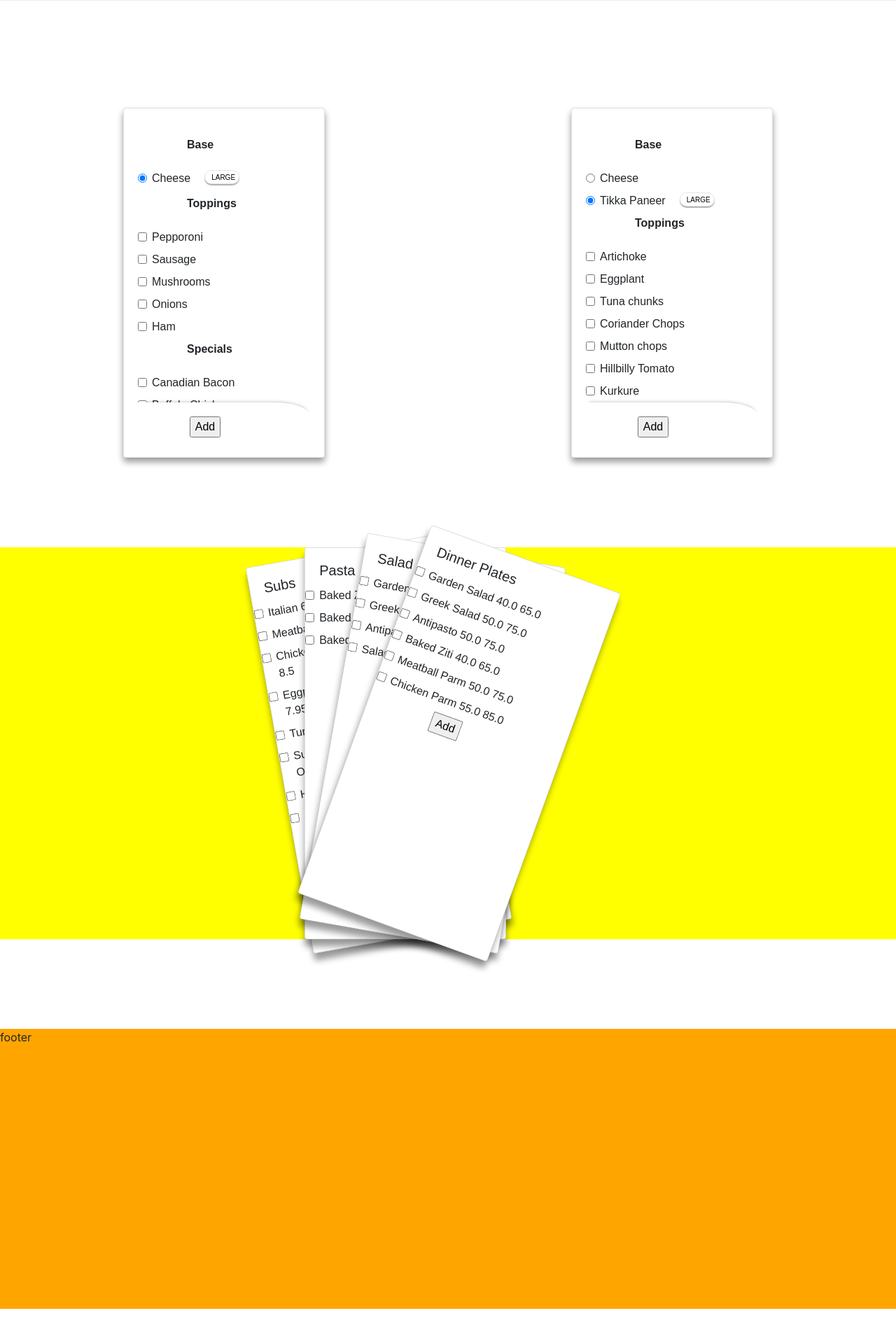
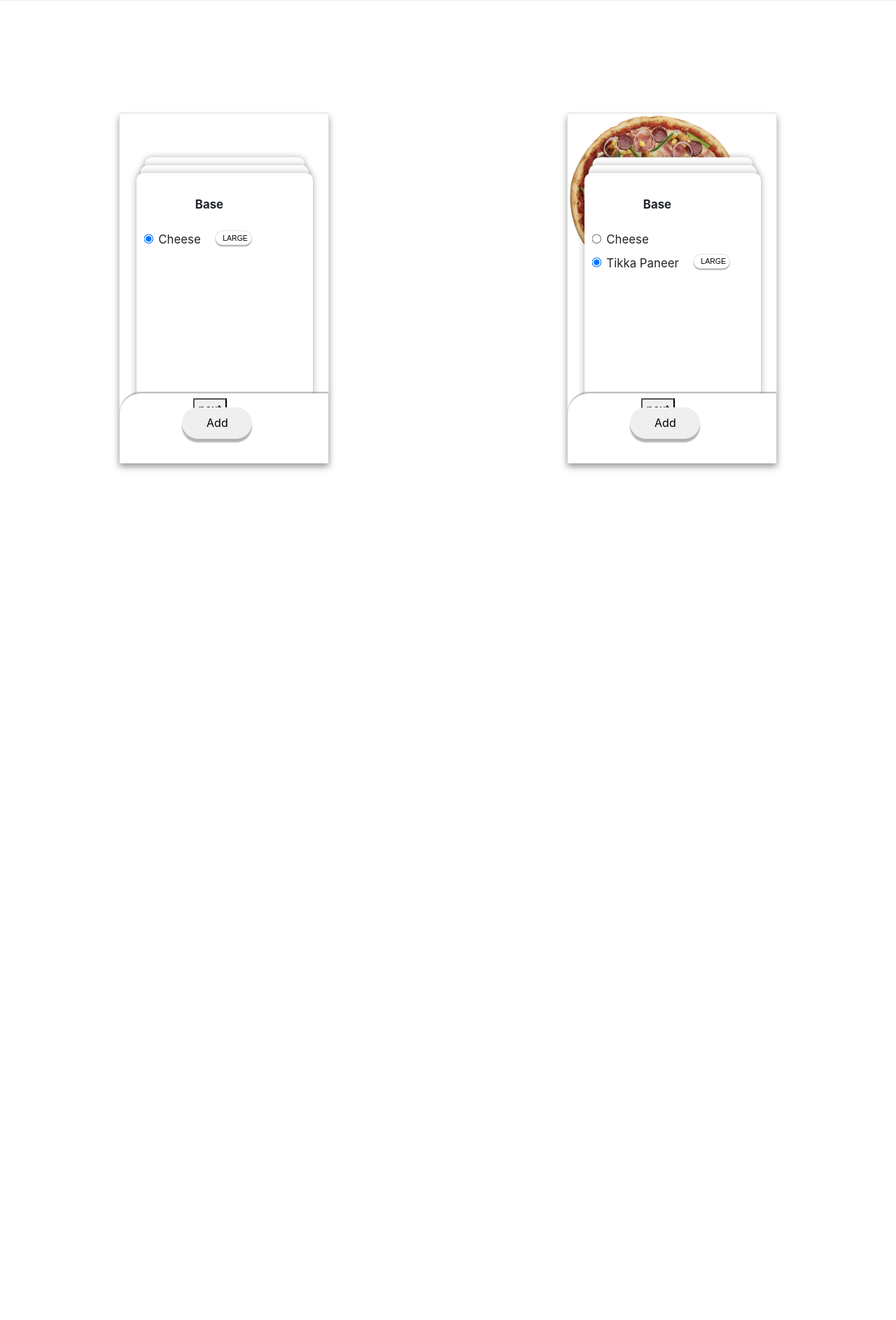
Before and after one commit to Chipsetjunkie/pzdj-live, a Django app: page / in a window 1280 px wide. Shown: the part 441-2327 px from the top of the page at 70% size. After the commit the page ends 1113 px from the top, so only its background shows below. Run offline with Django 3.2, Linux system fonts and the light colour scheme; a user stored in the database is signed in; data comes from the database, SQL or seed files in the repository; both versions use the stored data as it was after the commit; data that the repository does not hold is empty; some libraries are stand-ins or nearby versions.

Commit message:
Maincard ainmation done!

```diff
--- a/orders/static/orders/scripts/animate.js
+++ b/orders/static/orders/scripts/animate.js
@@ -1,28 +1,36 @@
 document.addEventListener("DOMContentLoaded", () => {
 
-    document.querySelector("#Other-items").onmouseover = () => {
+    st = document.querySelectorAll(".mini-cards");
 
-        document.querySelector("#Sub-card").style.marginLeft = "3%";
-        document.querySelector("#Sub-card").style.transform = "rotateZ(0)";
-        document.querySelector("#Pasta-card").style.marginLeft = "27%";
-        document.querySelector("#Pasta-card").style.transform = "rotateZ(0)";
-        document.querySelector("#Salad-card").style.marginLeft = "51%";
-        document.querySelector("#Salad-card").style.transform = "rotateZ(0)";
-        document.querySelector("#Dinner-card").style.marginLeft = "75%";
-        document.querySelector("#Dinner-card").style.transform = "rotateZ(0)";
+    let reg_stack=[...st][0];
+    let sci_stack=[...st][1];
+
+
+    [...reg_stack.children].forEach(i => {
+        reg_stack.prepend(i)
+      });
+
+    [...sci_stack.children].forEach(i => {
+          sci_stack.prepend(i)
+        });
+
+    document.querySelector(".reg-next").onclick= () => {
+          card = reg_stack.lastElementChild;
+          card.style.animation= "shuffle 600ms";
+          setTimeout(() =>{
+              card.style.animation= "";
+              reg_stack.prepend(card)
+          },600)
 
     }
 
-    document.querySelector("#Other-items").onmouseout = () => {
-
-        document.querySelector("#Sub-card").style.marginLeft = "31%";
-        document.querySelector("#Sub-card").style.transform = "rotateZ(-10deg)";
-        document.querySelector("#Pasta-card").style.marginLeft = "34%";
-        document.querySelector("#Pasta-card").style.transform = "rotateZ(0)";
-        document.querySelector("#Salad-card").style.marginLeft = "37%";
-        document.querySelector("#Salad-card").style.transform = "rotateZ(10deg)";
-        document.querySelector("#Dinner-card").style.marginLeft = "40%";
-        document.querySelector("#Dinner-card").style.transform = "rotateZ(20deg)";
+    document.querySelector(".sci-next").onclick= () => {
+          card = sci_stack.lastElementChild;
+          card.style.animation= "shuffle 600ms";
+          setTimeout(() =>{
+              card.style.animation= "";
+              sci_stack.prepend(card);
+          },600)
 
     }
 
--- a/orders/static/orders/styling/main.css
+++ b/orders/static/orders/styling/main.css
@@ -1,6 +1,8 @@
 b{
   margin-left: 50px;
 }
+
+
 
 #cart-section{
   margin-top: 2%;
@@ -9,10 +11,9 @@ b{
 
 
 #pizza-items{
-  margin-top: 12%;
-  display:flex;
+  display: flex;
   flex-direction: row;
-  justify-content:space-around;
+  justify-content: space-around;
 
 }
 
@@ -26,13 +27,24 @@ b{
 }
 
 #Pizza-card{
+  display: grid;
+  grid-template-rows: 50px 350px 100px;
   box-shadow: 0 6px 10px 0px rgba(0,0,0,0.4);
+  width: 300px;
   height: 500px;
+  margin-top: 10%;
+  margin-bottom: 10%;
+
 }
 
 #Sicillian-card{
-    box-shadow: 0 6px 10px 0px rgba(0,0,0,0.4);
-    height: 500px;
+  display: grid;
+  grid-template-rows: 50px 350px 100px;
+  box-shadow: 0 6px 10px 0px rgba(0,0,0,0.4);
+  width: 300px;
+  height: 500px;
+  margin-top: 10%;
+  margin-bottom: 10%;
 }
 
 #Sub-card{
@@ -82,9 +94,15 @@ b{
 }
 
 #submit{
+  border:0;
+  height: 45px;
+  width:100px;
+  border-radius: 50px;
   position:relative;
   top:20%;
   left:30%;
+  box-shadow: 0 5px 2px 0 rgba(0,0,0,0.3);
+
 }
 
 .nav-contents{
@@ -155,45 +173,77 @@ b{
 
 }
 
-.card-body{
-  font-family: sans-serif;
-}
-
-.card-bodyarea{
-    padding: 20px;
-    padding-right: 0;
-    height: 400px;
-    overflow-y: hidden;
-
-}
-
-.card-bodyarea:hover{
-  overflow-y: auto;
-}
 
 .options{
   display: flex;
   justify-content:flex-start;
 
 }
+/* Main Card Control*/
+.cardhead{
+}
+
+.cardbody{
+  padding: 10%;
+}
+
+.mini-cards{
+  display:grid;
+  height: 350px;
+
+}
+
+.minicard{
+    margin-top: 5%;
+    position: absolute;
+    width: 100%;
+    max-width: 240px;
+    height: 350px;
+    border-radius: 10px;
+    box-shadow: 0 0 10px 0 rgba(0,0,0,0.3);
+    background: white;
+    padding-left: 10%;
+    padding-top: 10%;
+    transition:transform 200ms;
+}
+
+.cardfooter{
+    z-index:50;
+    background: white;
+    border-top-left-radius: 30px;
+    box-shadow: 0 -2px 2px 0 rgba(0,0,0,0.3);
+}
+
+
+
+.minicard:nth-last-child(3){
+    transform: translate(0,-40px) scale(0.95);
+    z-index:2;
+}
+.minicard:nth-last-child(2){
+    transform: translate(0,-20px) scale(1);
+    z-index:3;
+}
+.minicard:nth-last-child(1){
+    transform:  scale(1.05);
+    z-index:4;
+
+}
+
+
+/* checkbox scroll fix*/
+
 .menu{
   display: flex;
   flex-direction: row;
 }
 
-.custom-card-footer{
-  padding-left: 0;
-  width: 100%;
-  height: 100px;
-  box-shadow: 0 -5px 5px -5px rgba(0,0,0,0.3);
-  border-top-right-radius: 20%;
-}
-
-/* button design*/
-
 .menu-input{
   position:relative;
 }
+
+
+/* Large button design*/
 
 .size-button {
   position: relative;
@@ -216,7 +266,6 @@ b{
   left:10px;
   top:3px;
   color:black;
-  z-index: 1;
 
   }
 
@@ -241,3 +290,16 @@ b{
   font-weight: 400;
   color: white;
 }
+
+
+/* Animation */
+@keyframes shuffle{
+60%{
+    transform:translate(-125px,-20px) scale(0.85) rotate(-10deg);
+    animation-timing-function: ease-in;
+}
+100%{
+  transform:translate(0px, -20px) scale(0.85) ;
+  z-index: 1
+}
+}
--- a/orders/templates/orders/index.html
+++ b/orders/templates/orders/index.html
@@ -52,13 +52,16 @@
 
     <div id='Menu-cards'>
           <!-- Regular Items -->
-          <div id="pizza-items">
-                <div class="card" id = "Pizza-card" style="width: 18rem;">
-                  <div class="card-body">
-                    <div class="card-bodyarea">
+              <div id ="pizza-items" >
+                    <div class="card" id="Pizza-card">
+                      <div class="cardhead">
+                      </div>
+                      <div class="cardbody">
                             <form id="regular-form" method="post">
                             <!--<form action="{% url 'add'%}" method="post"> -->
                               {% csrf_token %}
+                              <div class="mini-cards">
+                                <div class="minicard">
                                   <b>Base</b><br><br>
                                   {% for i in Reg_tops %}
                                     {% if i.foodcategory == 'Base' %}
@@ -79,6 +82,8 @@
                                         {%endif%}
                                     {% endif %}
                                   {% endfor %}
+                                </div>
+                                <div class="minicard">
                                     <b>Toppings</b><br><br>
                                       {% for i in Reg_tops %}
                                         {% if i.foodcategory != 'Base' %}
@@ -99,6 +104,8 @@
                                           {%endif%}
                                         {% endif %}
                                       {% endfor %}
+                                </div>
+                                <div class="minicard">
                                     <b>Specials</b><br><br>
                                       {% for i in Reg_spec %}
                                         {% if user.is_authenticated %}
@@ -119,23 +126,27 @@
                                         {%endif%}
                                       {% endfor %}
                                 </div>
-                        <div class="custom-card-footer">
+                              </div>
+                              </div>
+                      <div class="cardfooter">
                             {% if user.is_authenticated %}
                             <input type="submit"  id="submit" value="Add">
                             {% endif %}
+                            <button type="button" class="reg-next">next</button>
                       </div>
                       </form>
               </div>
+
+                    <!-- Scillian Card -->
+                    <div class="card" id="Sicillian-card">
+                        <div class="cardhead">
+                          <img src="pizza.png" alt="">
                         </div>
-
-
-                  <!-- Sicillian Items -->
-                <div class="card" id = "Sicillian-card" style="width: 18rem;">
-                  <div class="card-body">
+                        <div class="cardbody">
                             <form id="sicillian-form" method="post">
-                    <!--<form action="{% url 'add'%}" method="post"> -->
-                        <div class="card-bodyarea">
                                 {% csrf_token %}
+                                <div class="mini-cards">
+                                    <div class="minicard">
                                         <b>Base</b><br><br>
                                         {% for i in Sci_tops %}
                                           {% if i.foodcategory == 'Base' %}
@@ -157,6 +168,8 @@
                                             {%endif%}
                                           {% endif %}
                                         {% endfor %}
+                                  </div>
+                                  <div class="minicard">
                                         <b>Toppings</b><br><br>
                                         {% for i in Sci_tops %}
                                           {% if i.foodcategory != 'Base' %}
@@ -169,7 +182,6 @@
                                                       <span class="size-text">LARGE</span>
                                                       <span class="background"></span>
                                                     </label><br></span>
-
                                                   </div>
                                               {% else %}
                                                   <div>
@@ -178,6 +190,8 @@
                                               {%endif%}
                                             {% endif %}
                                         {% endfor %}
+                                  </div>
+                                  <div class="minicard">
                                         <b>Specials</b><br><br>
                                             {% for i in Sci_spec %}
                                               {% if user.is_authenticated%}
@@ -197,16 +211,19 @@
                                               {%endif%}
                                           {% endfor %}
                                   </div>
-                              <div class="custom-card-footer">
+                                </div>
+                        </div>
+                        <div class="cardfooter">
                             {% if user.is_authenticated %}
                             <input type="submit"  id="submit" value="Add">
                             {% endif %}
+                            <button type="button" class="sci-next">next</button>
                         </div>
                       </form>
                     </div>
               </div>
-            </div>
-              <!-- Subs -->
+
+              <!-- Subs
               <div  id="Other-items">
                  <p id="second-section"></p>
                     <div class="card" id = "Sub-card" style="width: 18rem;">
@@ -238,8 +255,8 @@
                         </form>
                       </div>
                       </div>
-
-                      <!-- Pasta -->
+                    -->
+                      <!-- Pasta
                       <div class="card" id = "Pasta-card" style="width: 18rem;">
                         <div class="card-body">
                           <h5 class="card-title">Pasta</h5>
@@ -260,8 +277,8 @@
                           </form>
                         </div>
                         </div>
-
-                        <!--Salad -->
+                        -->
+                        <!--Salad
                         <div class="card" id = "Salad-card" style="width: 18rem;">
                           <div class="card-body">
                             <h5 class="card-title">Salad</h5>
@@ -281,8 +298,8 @@
                               {% endif %}
                             </form>
                           </div>
-                          </div>
-                          <!-- Dinner Plates -->
+                          </div> -->
+                          <!-- Dinner Plates
                           <div class="card" id = "Dinner-card" style="width: 18rem;">
                             <div class="card-body">
                               <h5 class="card-title">Dinner Plates</h5>
@@ -317,7 +334,7 @@
                     <p id="footer"> footer</p>
               </div>
           </div>
-
+          -->
   </body>
 
   <script src="https://code.jquery.com/jquery-3.4.1.slim.min.js" integrity="sha384-J6qa4849blE2+poT4WnyKhv5vZF5SrPo0iEjwBvKU7imGFAV0wwj1yYfoRSJoZ+n" crossorigin="anonymous"></script>
@@ -327,7 +344,7 @@
   {% load static %}
   <script src ="{% static 'orders/scripts/events.js' %}"></script>
   <script src ="{% static 'orders/scripts/animate.js' %}"></script>
-  <script src ="{% static 'orders/scripts/serv_comm.js' %}"></script>
-
+  <!--<script src ="{% static 'orders/scripts/serv_comm.js' %}"></script>
+-->
 
 </html>
```
Also changed, not shown: db.sqlite3, orders/static/orders/media/pizza.png (added). Lines whose indentation alone changed are shown as unchanged.
